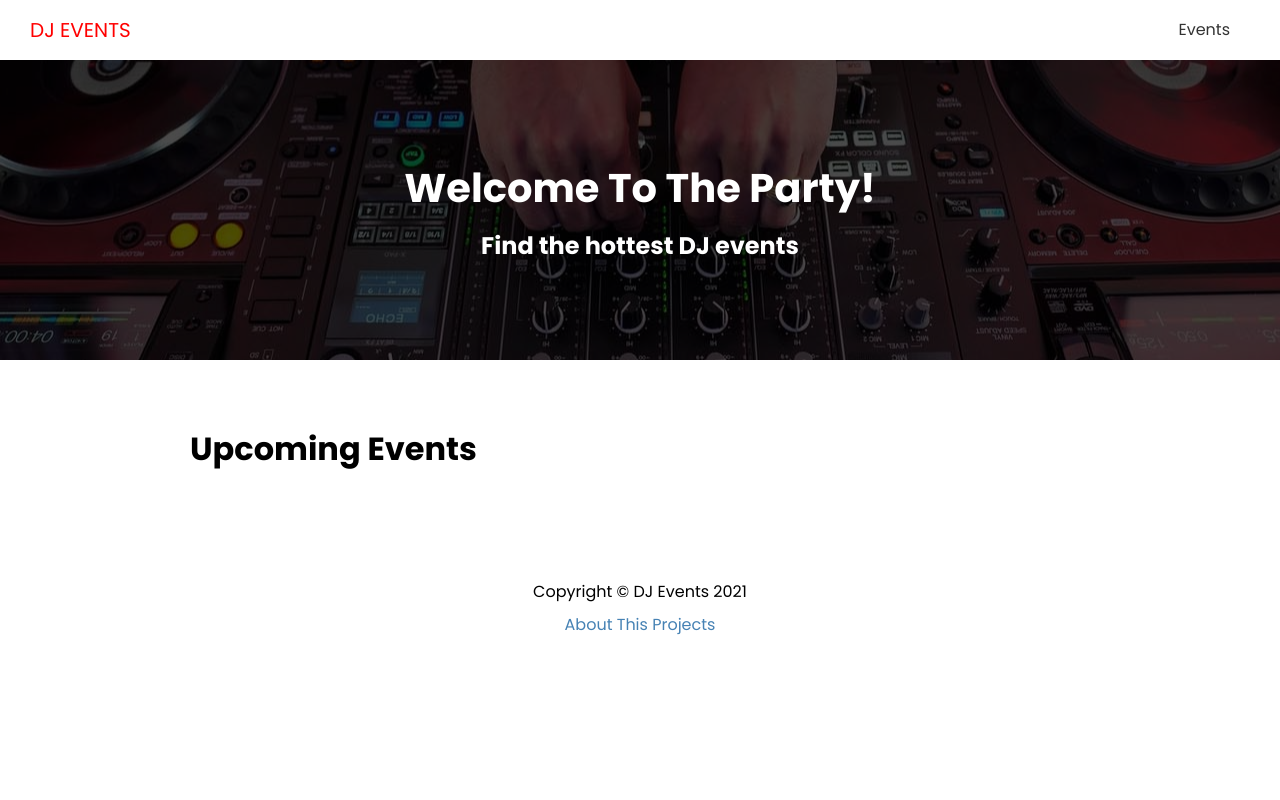
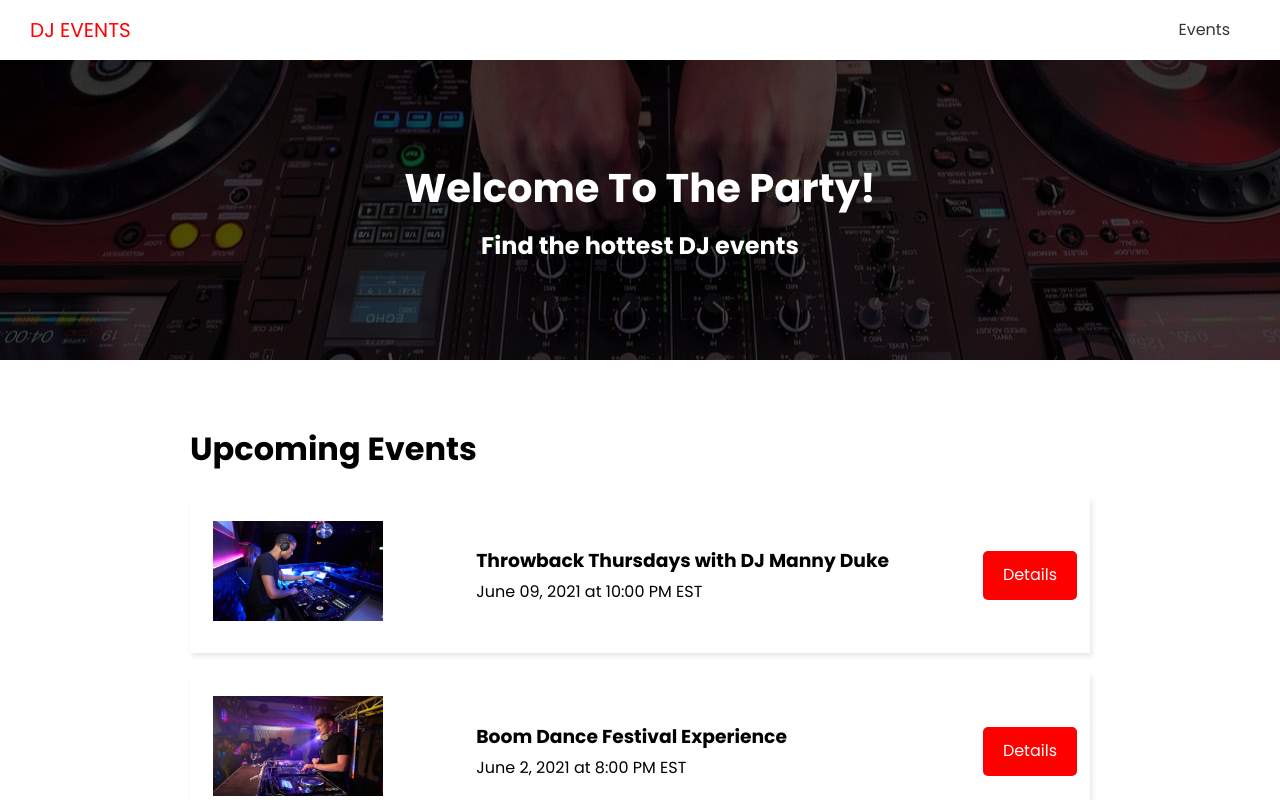
Before and after one commit to ZattWine/djevents-app-next, a Next.js app: page / in a window 1280 px wide. Shown: the top 800 px of the page. Built offline with nearby package versions, Linux system fonts and the light colour scheme; no server answers.

Commit message:
displaying events list

```diff
--- /dev/null
+++ b/components/EventItem.js
@@ -0,0 +1,29 @@
+import Link from 'next/link'
+import Image from 'next/image'
+import styles from '@/styles/EventItem.module.css'
+
+export default function EventItem({ evt }) {
+  return (
+    <div className={styles.event}>
+      <div className={styles.img}>
+        <Image
+          src={evt.image ? evt.image : '/images/event-default.png'}
+          width={170}
+          height={100}
+        />
+      </div>
+      <div className={styles.info}>
+        <h3>{evt.name}</h3>
+        <span>
+          {evt.date} at {evt.time}
+        </span>
+      </div>
+
+      <div className={styles.link}>
+        <Link href={`/events/${evt.slug}`}>
+          <a className='btn'>Details</a>
+        </Link>
+      </div>
+    </div>
+  )
+}
--- a/pages/index.js
+++ b/pages/index.js
@@ -1,10 +1,23 @@
+import Link from 'next/link'
 import Layout from '@/components/Layout'
 import { API_URL } from '@/config/index'
+import EventItem from '@/components/EventItem'
 
-export default function Home({ events }) {
+export default function HomePage({ events }) {
   return (
     <Layout>
       <h1>Upcoming Events</h1>
+      {events.length === 0 && <h3>No events to show!</h3>}
+
+      {events.map((evt) => (
+        <EventItem key={evt.slug} evt={evt} />
+      ))}
+
+      {events.length > 0 && (
+        <Link href='/events'>
+          <a className='btn-secondary'>View All</a>
+        </Link>
+      )}
     </Layout>
   )
 }
@@ -20,7 +33,7 @@
   }
 
   return {
-    props: { events },
+    props: { events: events.slice(0, 3) },
     revalidate: 1,
   }
 }
--- /dev/null
+++ b/styles/EventItem.module.css
@@ -0,0 +1,28 @@
+.event {
+  display: flex;
+  justify-content: space-between;
+  align-items: center;
+  margin: 20px 0;
+  padding: 13px;
+  box-shadow: 2px 3px 5px rgba(0, 0, 0, 0.1);
+}
+
+.img {
+  flex: 1;
+  margin: 10px;
+}
+
+.info {
+  flex: 2;
+}
+
+@media (max-width: 600px) {
+  .event {
+    flex-direction: column;
+    text-align: center;
+  }
+
+  .info {
+    margin-bottom: 20px;
+  }
+}
```
Also changed, not shown: pages/events/index.js (+25 -2 lines).
